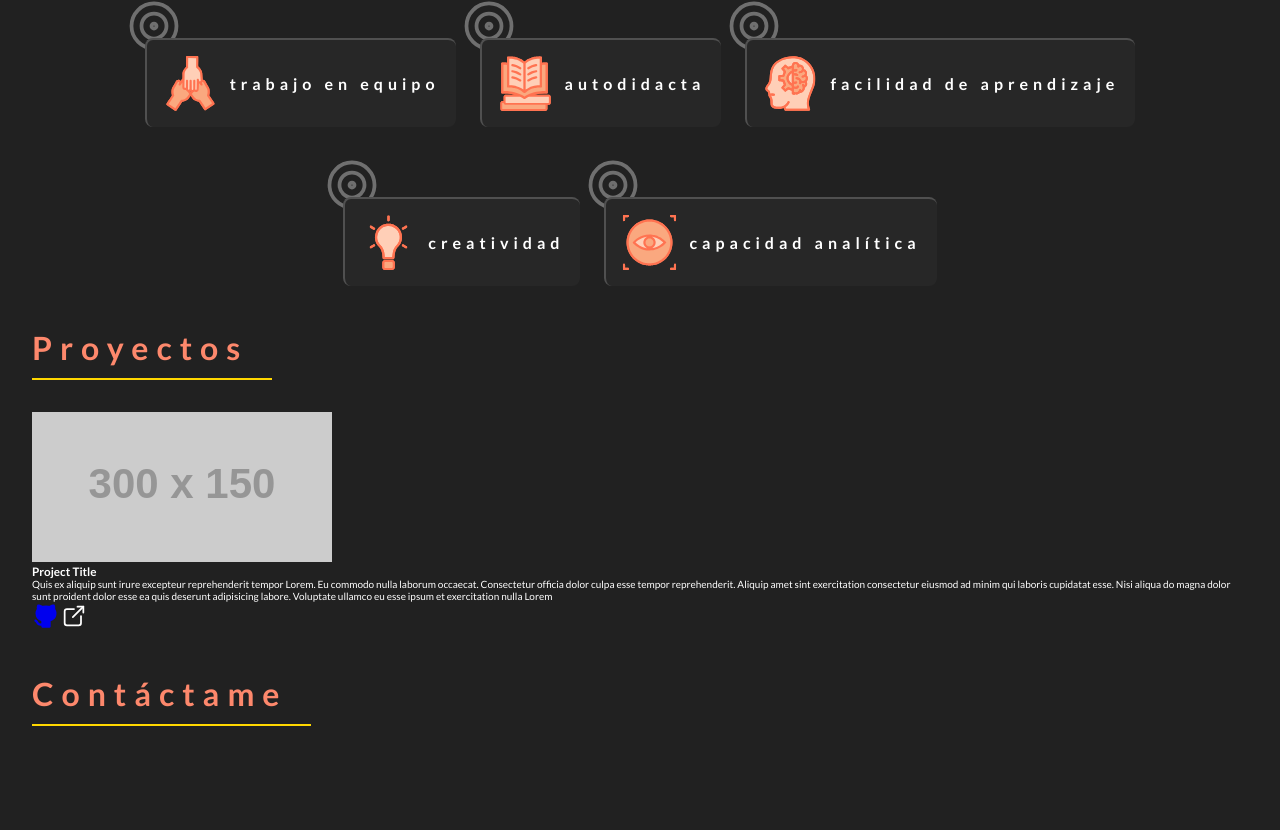
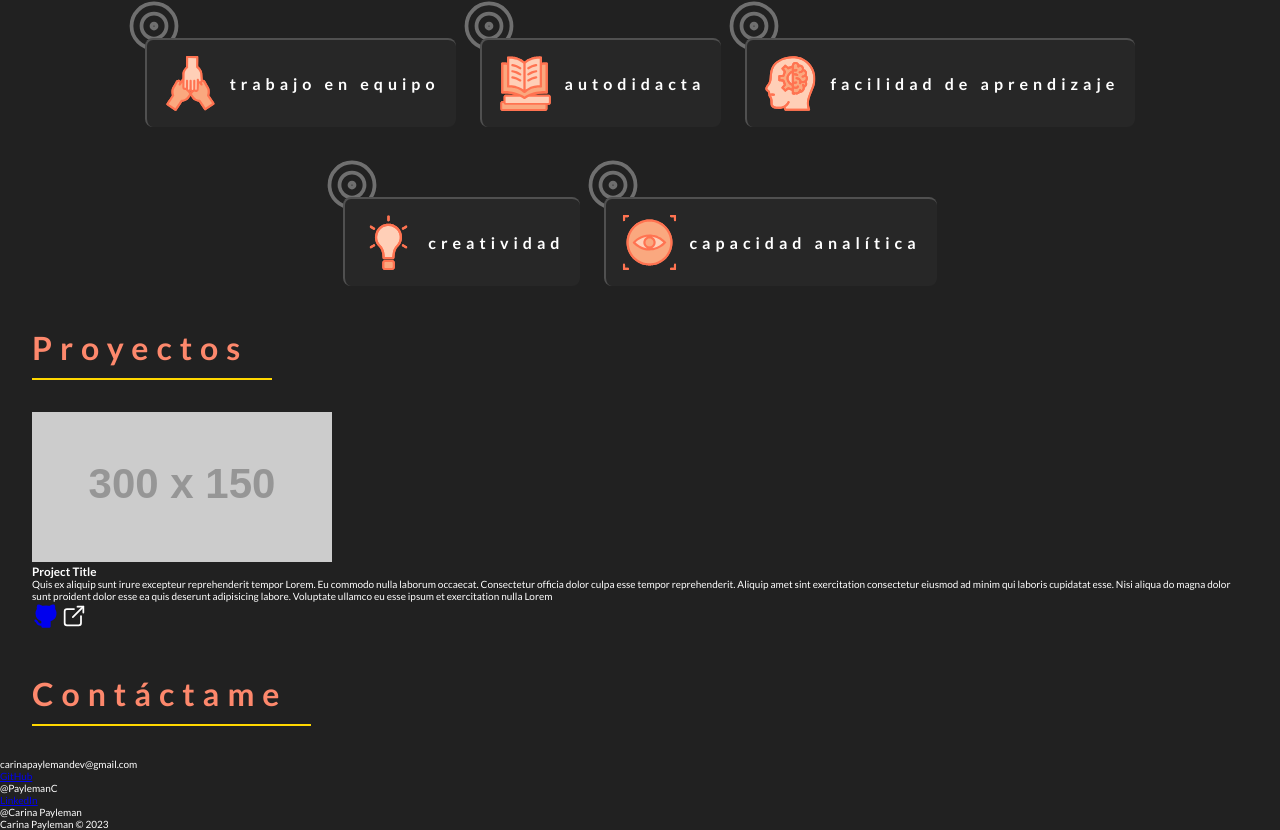
Before and after one commit to PaylemanC/portfolio, an Angular app: page / in a window 1280 px wide. Shown: the part 1337-2167 px from the top of the page. Before the commit the page ends 2095 px from the top, so only its background shows below. Built offline with nearby package versions, Linux system fonts and the light colour scheme.

Commit message:
Crea estructura HTML para footer

```diff
--- a/src/app/app.component.html
+++ b/src/app/app.component.html
@@ -50,4 +50,4 @@
     <h2>Contáctame</h2>
   </section>
 </main>
-<!-- <app-footer></app-footer> -->
+<app-footer></app-footer>
--- a/src/app/shared/components/footer/footer.component.html
+++ b/src/app/shared/components/footer/footer.component.html
@@ -1 +1,19 @@
-<p>footer works!</p>
+<footer>
+  <div class="footer__content">
+    <div class="footer__content-thanks"></div>
+    <ul>
+      <li>carinapaylemandev@gmail.com</li>
+      <li>
+        <a href="https://github.com/PaylemanC">GitHub</a>
+        <p>@PaylemanC</p>
+      </li>
+      <li>
+        <a href="https://www.linkedin.com/in/carina-rocio-payleman/">LinkedIn</a>
+        <p>@Carina Payleman</p>
+      </li>
+    </ul>
+  </div>
+  <div class="footer__copyright">
+    <span>Carina Payleman © 2023</span>
+  </div>
+</footer>
```
